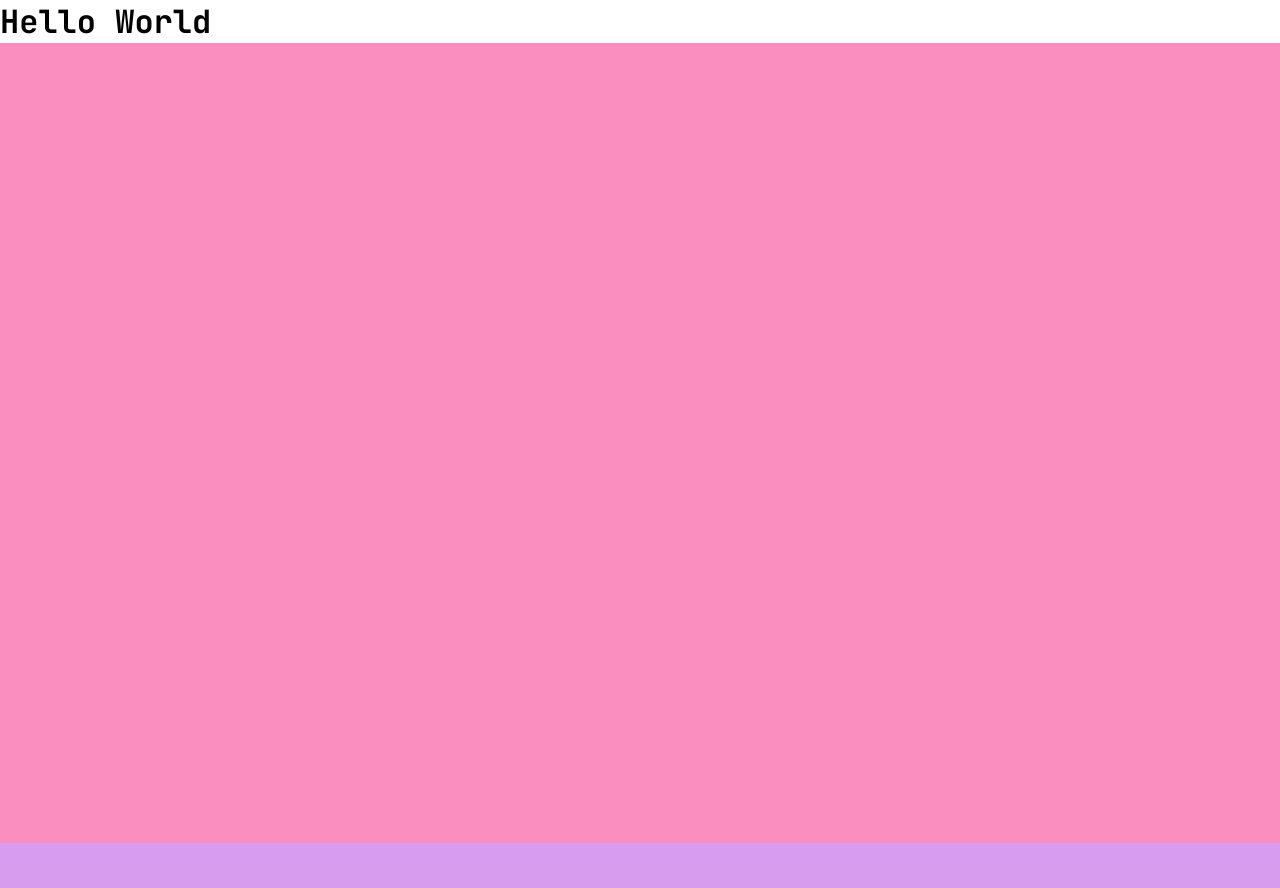
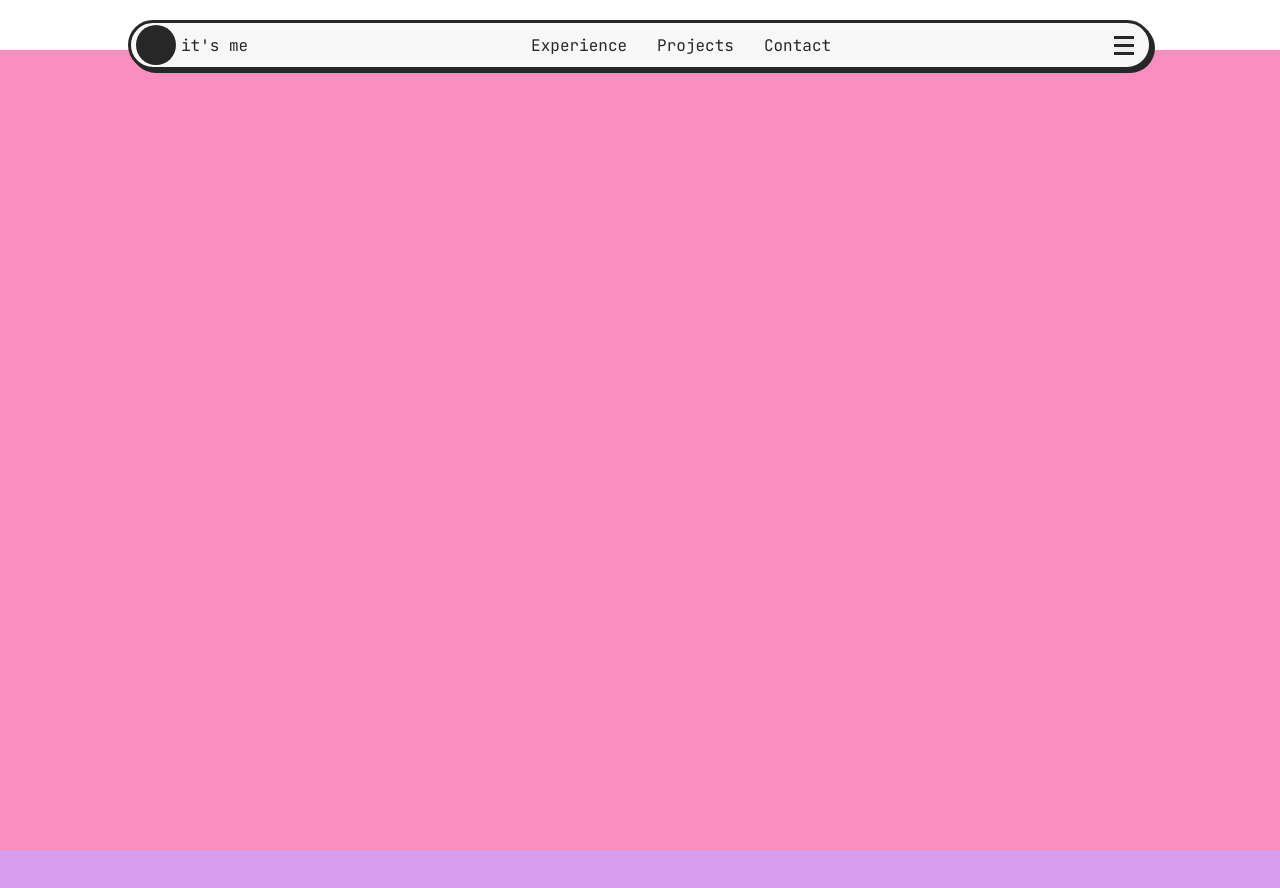
Before and after one commit to kaia-yh/portfoilo, a plain HTML site: page index.html in a window 1280 px wide. Shown: the top 888 px of the page. Drawn offline with Linux system fonts and the light colour scheme.

Commit message:
feat: init nav ui

```diff
--- a/index.html
+++ b/index.html
@@ -12,8 +12,32 @@
     <link rel="stylesheet" href="./styles/style.css" />
 </head>
 <body>
-    <h1>Hello World</h1>
-    <section id="hero"></section>
+    <nav>
+        <a href="#hero" class="profile">
+        <div class="profile-image"></div>
+        <p>it's me</p>
+        </a>
+
+        <!-- Desktop Nav Links -->
+            <div class="nav-link">
+                <a href="#experience">Experience</a>
+                <a href="#projects">Projects</a>
+                <a href="#contact">Contact</a>
+            </div>
+
+        <!-- Mobile Nav Links -->
+         <button class="mobile-nav-toggle">
+            <div class="mobile-nav-toggle-line-1"></div>
+            <div class="mobile-nav-toggle-line-2"></div>
+            <div class="mobile-nav-toggle-line-3"></div>
+         </button>
+         <!--<div class="mobile-nav-links">
+            <a href="#experience">Experience</a>
+            <a href="#projects">Projects</a>
+            <a href="#contact">Contact</a>
+         </div>> -->
+    </nav>
+    <section id="hero"> </section>
     <section id="experience"></section>
     <section id="projects"></section>
     <section id="contact"></section>
--- a/styles/style.css
+++ b/styles/style.css
@@ -27,8 +27,70 @@ font-family: "JetBrains Mono";
     --hotpink:#D7287D;
 }
 
-body{
+html{
     font-family: var(--font-family);
+    scroll-behavior: smooth;
+}
+
+nav{
+    background-color: var(--white);
+    color: var(--black);
+    width: 80%;
+    height: 50px;
+    position: sticky;
+    top: 20px;
+    left:10%;
+    padding: 5px;
+    border-radius: 100px;
+    border: 3px solid var(--black);
+    box-shadow: 3px 3px 0px var(--black);
+    display: flex;
+    align-items: center;
+    justify-content: space-between;
+}
+
+.profile {
+    display: flex;
+    align-items: center;
+    justify-content: flex-start;
+    gap: 5px;
+    text-decoration: none;
+    color: var(--black);
+    cursor: pointer;
+}
+
+.profile-image {
+    width: 40px;
+    height: 40px;
+    border-radius: 100px;
+    background-color: var(--black);
+}
+
+.nav-link {
+    display: flex;
+    align-items: center;
+    justify-content: flex-end;
+    gap: 30px;
+}
+
+.nav-link a {
+    text-decoration: none;
+    color: var(--black);
+    cursor: pointer;
+}
+
+.mobile-nav-toggle {
+    display: flex;
+    flex-direction: column;
+    gap: 5px;
+    border: none;
+    margin-right: 10px;
+}
+
+.mobile-nav-toggle div {
+    width: 20px;
+    height: 3px;
+    background-color: var(--black);
 }
 
 #hero {
@@ -54,3 +116,39 @@ body{
     height: 100vh;
     width: 100%;
 }
+
+/* Extra Small Devices */
+@media (max-width: 480px) {
+    nav {
+        width: 90%;
+        left: 5%;
+    }
+      .nav-link {
+        display: none;
+    }
+}
+
+/* Small Devices */
+@media (max-width: 768px) and (min-width: 481px) {
+    nav {
+        background-color: orange;
+    }
+    .nav-link {
+        display: none;
+    }
+}
+
+/* Medium Devices */
+@media (max-width: 1024px) and (min-width: 769px) {
+    nav {
+        background-color: black;
+    }
+    .nav-link {
+        display: none
+    }
+
+}
+
+/* Large Devices */
+@media (max-width: 1200px) and (min-width: 1025px) {
+}
```
